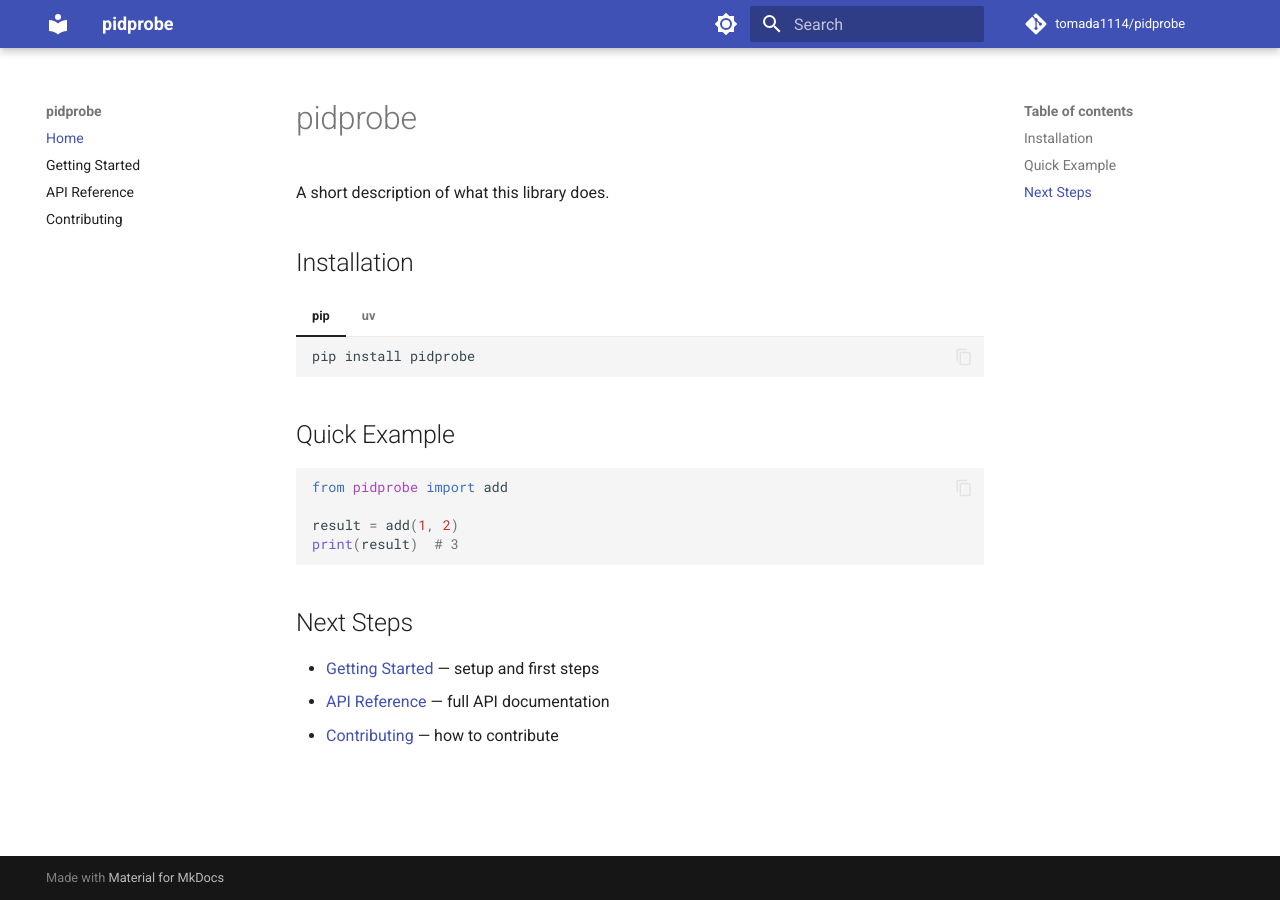
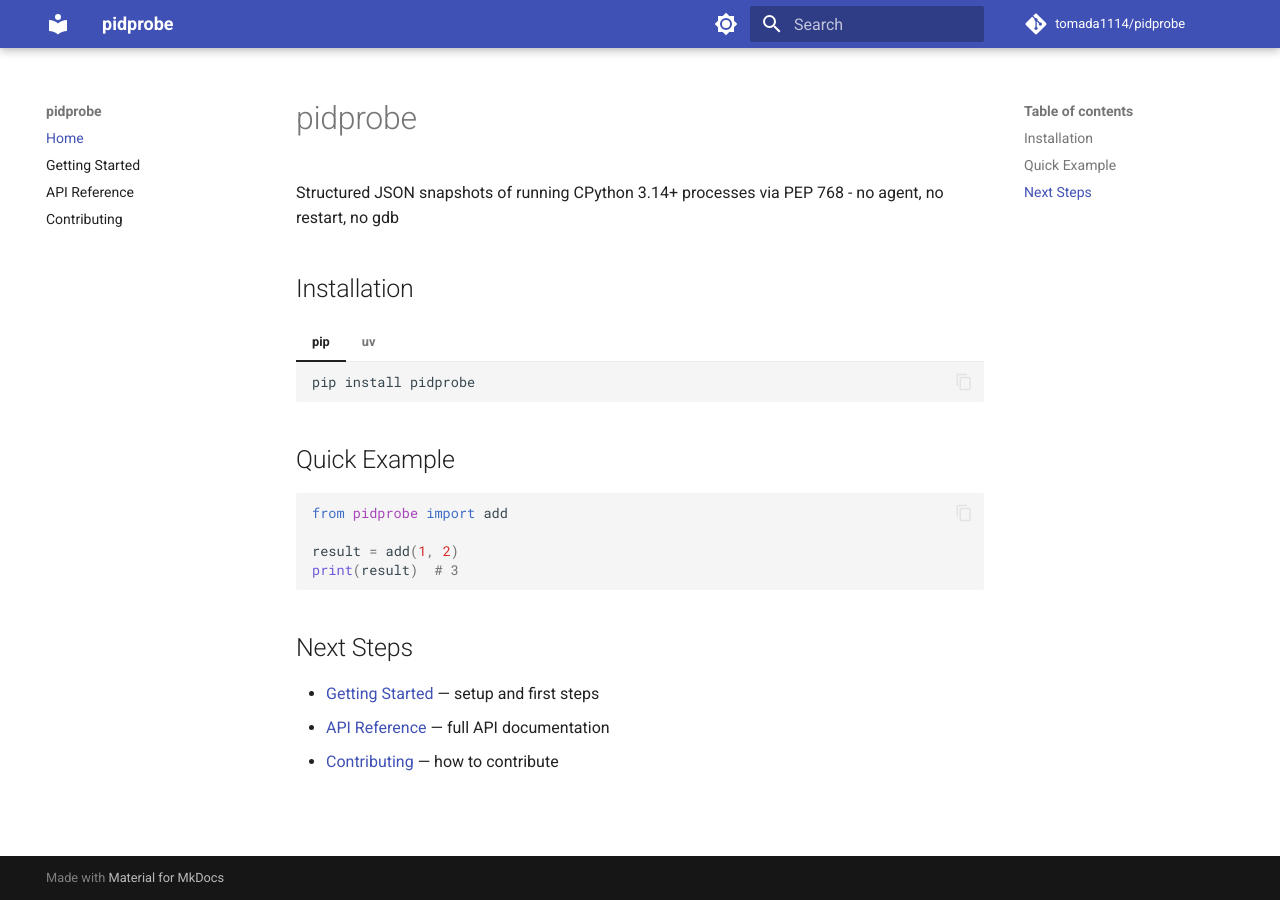
Before and after one commit to tomada1114/pidprobe, an MkDocs documentation site: the page built from docs/index.md, in a window 1280 px wide. Built offline with MkDocs 1.6.1 and Material for MkDocs 9.7.7, drawn with Linux system fonts in a browser that asks for light colours; comment, search, counter and statistics services are not loaded.

Commit message:
docs: fill remaining description placeholders
Claude-Session: https://claude.ai/code/session_014GQHY2DgZAE8wKZ56pPM9W

```diff
--- a/docs/index.md
+++ b/docs/index.md
@@ -1,6 +1,6 @@
 # pidprobe
 
-A short description of what this library does.
+Structured JSON snapshots of running CPython 3.14+ processes via PEP 768 - no agent, no restart, no gdb
 
 ## Installation
 
--- a/mkdocs.yml
+++ b/mkdocs.yml
@@ -1,5 +1,5 @@
 site_name: pidprobe
-site_description: A short description of the project.
+site_description: "Structured JSON snapshots of running CPython 3.14+ processes via PEP 768 - no agent, no restart, no gdb"
 site_url: https://tomada1114.github.io/pidprobe
 repo_url: https://github.com/tomada1114/pidprobe
 repo_name: tomada1114/pidprobe
```
